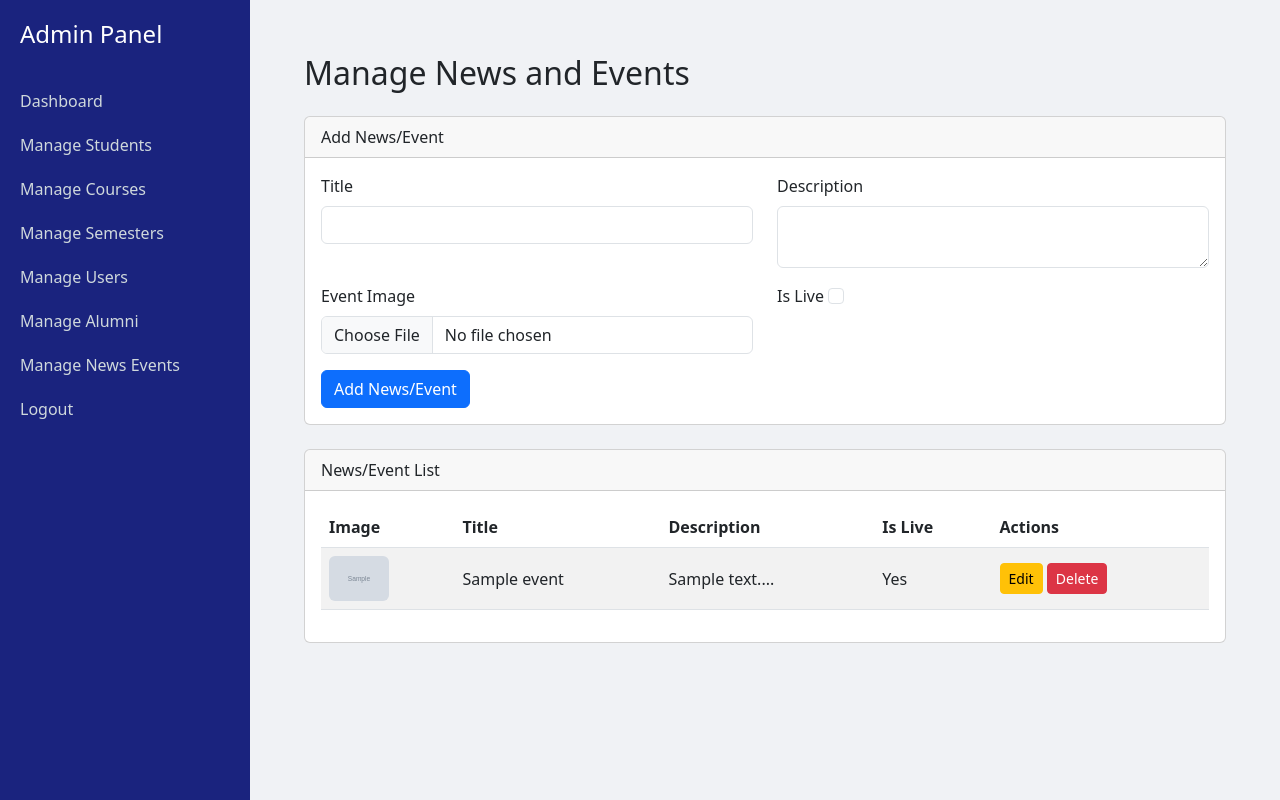
After one commit to janealomofficial/Bangladesh_University, a PHP site: page /admin/manage_news_events.php in a window 1280 px wide. The commit adds this page. Run offline with PHP 8.4, Linux system fonts and the light colour scheme; the visitor is signed in with stand-in values (Sample User, id 1); tables that the repository leaves empty or names only in its code hold one stand-in row (values such as "Sample post"); grey boxes marked "Sample" are stand-in pictures.

Commit message:
event & news updated

```diff
--- a/admin/admin_header.php
+++ b/admin/admin_header.php
@@ -1,6 +1,7 @@
 <!-- admin_header.php -->
 <!DOCTYPE html>
 <html lang="en">
+
 <head>
   <meta charset="UTF-8">
   <title>Admin Dashboard</title>
@@ -11,6 +12,7 @@
       min-height: 100vh;
       overflow: hidden;
     }
+
     .sidebar {
       width: 250px;
       background-color: #1a237e;
@@ -20,19 +22,23 @@
       height: 100vh;
       position: fixed;
     }
+
     .sidebar h4 {
       color: #fff;
       margin-bottom: 30px;
     }
+
     .sidebar a {
       color: #cfd8dc;
       display: block;
       padding: 10px 0;
       text-decoration: none;
     }
+
     .sidebar a:hover {
       color: white;
     }
+
     .content {
       margin-left: 250px;
       padding: 30px;
@@ -42,6 +48,7 @@
     }
   </style>
 </head>
+
 <body>
   <div class="sidebar">
     <h4>Admin Panel</h4>
@@ -51,6 +58,7 @@
     <a href="manage_semesters.php">Manage Semesters</a>
     <a href="manage_users.php">Manage Users</a>
     <a href="manage_alumni.php">Manage Alumni</a>
+    <a href="manage_news_events.php">Manage News Events</a>
     <a href="../logout.php">Logout</a>
   </div>
   <div class="content">
--- /dev/null
+++ b/admin/manage_news_events.php
@@ -0,0 +1,121 @@
+<?php
+session_start();
+require_once __DIR__ . "/../app/config/db.php";
+
+// Auth check
+if (!isset($_SESSION['role']) || $_SESSION['role'] !== 'admin') {
+    header("Location: ../login.php");
+    exit;
+}
+
+// Handle new news/event submission
+if ($_SERVER['REQUEST_METHOD'] === 'POST') {
+    $title = $_POST['title'];
+    $description = $_POST['description'];
+    $is_live = isset($_POST['is_live']) ? 1 : 0;
+
+    // Handle image upload
+    $image_path = null;
+    if (!empty($_FILES['image']['name'])) {
+        $uploadDir = __DIR__ . "/../uploads/news_events/";
+        if (!is_dir($uploadDir)) {
+            mkdir($uploadDir, 0777, true); // create folder if it doesn’t exist
+        }
+        $image_path = "uploads/news_events/" . time() . "_" . basename($_FILES['image']['name']);
+        move_uploaded_file($_FILES['image']['tmp_name'], __DIR__ . "/../" . $image_path);
+    }
+
+    $stmt = $DB_con->prepare("INSERT INTO news_events (title, description, image_path, is_live)
+                              VALUES (:title, :description, :image_path, :is_live)");
+    $stmt->execute([
+        ':title' => $title,
+        ':description' => $description,
+        ':image_path' => $image_path,
+        ':is_live' => $is_live
+    ]);
+
+    $success = "News/Event added successfully!";
+}
+
+// Fetch all news/events
+$news_events_stmt = $DB_con->query("SELECT * FROM news_events ORDER BY event_date DESC");
+$news_events = $news_events_stmt->fetchAll(PDO::FETCH_ASSOC);
+?>
+
+<?php include 'admin_header.php'; ?>
+
+<div class="container-fluid p-4">
+    <h2 class="mb-4">Manage News and Events</h2>
+
+    <?php if (isset($success)): ?>
+        <div class="alert alert-success"><?= $success; ?></div>
+    <?php endif; ?>
+
+    <!-- Add News/Event Form -->
+    <div class="card mb-4">
+        <div class="card-header">Add News/Event</div>
+        <div class="card-body">
+            <form method="post" enctype="multipart/form-data">
+                <div class="row">
+                    <div class="col-md-6 mb-3">
+                        <label class="form-label">Title</label>
+                        <input type="text" name="title" class="form-control" required>
+                    </div>
+                    <div class="col-md-6 mb-3">
+                        <label class="form-label">Description</label>
+                        <textarea name="description" class="form-control" required></textarea>
+                    </div>
+                    <div class="col-md-6 mb-3">
+                        <label class="form-label">Event Image</label>
+                        <input type="file" name="image" class="form-control">
+                    </div>
+                    <div class="col-md-6 mb-3">
+                        <label class="form-label">Is Live</label>
+                        <input type="checkbox" name="is_live" class="form-check-input">
+                    </div>
+                </div>
+                <button type="submit" class="btn btn-primary">Add News/Event</button>
+            </form>
+        </div>
+    </div>
+
+    <!-- News/Event List -->
+    <div class="card">
+        <div class="card-header">News/Event List</div>
+        <div class="card-body">
+            <table class="table table-striped align-middle">
+                <thead>
+                    <tr>
+                        <th>Image</th>
+                        <th>Title</th>
+                        <th>Description</th>
+                        <th>Is Live</th>
+                        <th>Actions</th>
+                    </tr>
+                </thead>
+                <tbody>
+                    <?php foreach ($news_events as $ne): ?>
+                        <tr>
+                            <td>
+                                <?php if (!empty($ne['image_path'])): ?>
+                                    <img src="../<?= htmlspecialchars($ne['image_path']); ?>" width="60" class="rounded">
+                                <?php endif; ?>
+                            </td>
+                            <td><?= htmlspecialchars($ne['title']); ?></td>
+                            <td><?= htmlspecialchars(substr($ne['description'], 0, 100)) . '...'; ?></td>
+                            <td>
+                                <?= $ne['is_live'] ? 'Yes' : 'No'; ?>
+                            </td>
+                            <td>
+                                <a href="edit_news_event.php?id=<?= $ne['event_id']; ?>" class="btn btn-sm btn-warning">Edit</a>
+                                <a href="delete_news_event.php?id=<?= $ne['event_id']; ?>" class="btn btn-sm btn-danger" onclick="return confirm('Are you sure you want to delete this?')">Delete</a>
+                            </td>
+                        </tr>
+                    <?php endforeach; ?>
+                </tbody>
+            </table>
+        </div>
+    </div>
+</div>
+
+<?php include 'admin_footer.php'; ?>
```
Also changed, not shown: admin/delete_news_event.php (added, +42 -0 lines), admin/edit_news_event.php (added, +97 -0 lines), admin/news_event_detail.php (added, +63 -0 lines), includes/header.php (+47 -13 lines), news_events.php (added, +46 -0 lines), assets/images/MOU.jpg (added), uploads/news_events/1757591259_MOU.jpg (added), uploads/news_events/1757591537_debate.jpg (added), uploads/news_events/1757591661_clemon.jpg (added), uploads/news_events/1757592093_jane_bu.jpg (added), uploads/news_events/1757592742_orientation.jpg (added), uploads/news_events/1757593550_IMG-20250911-WA0032.jpg (added).
